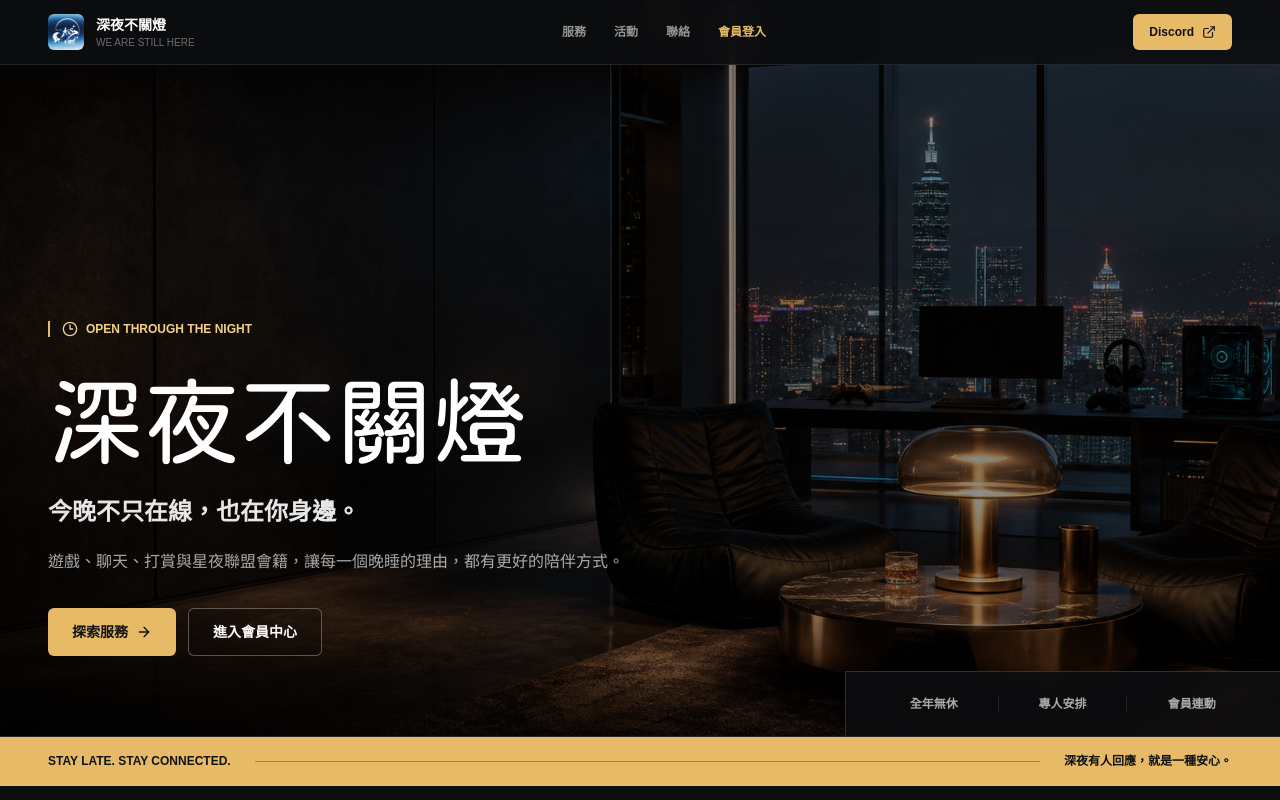
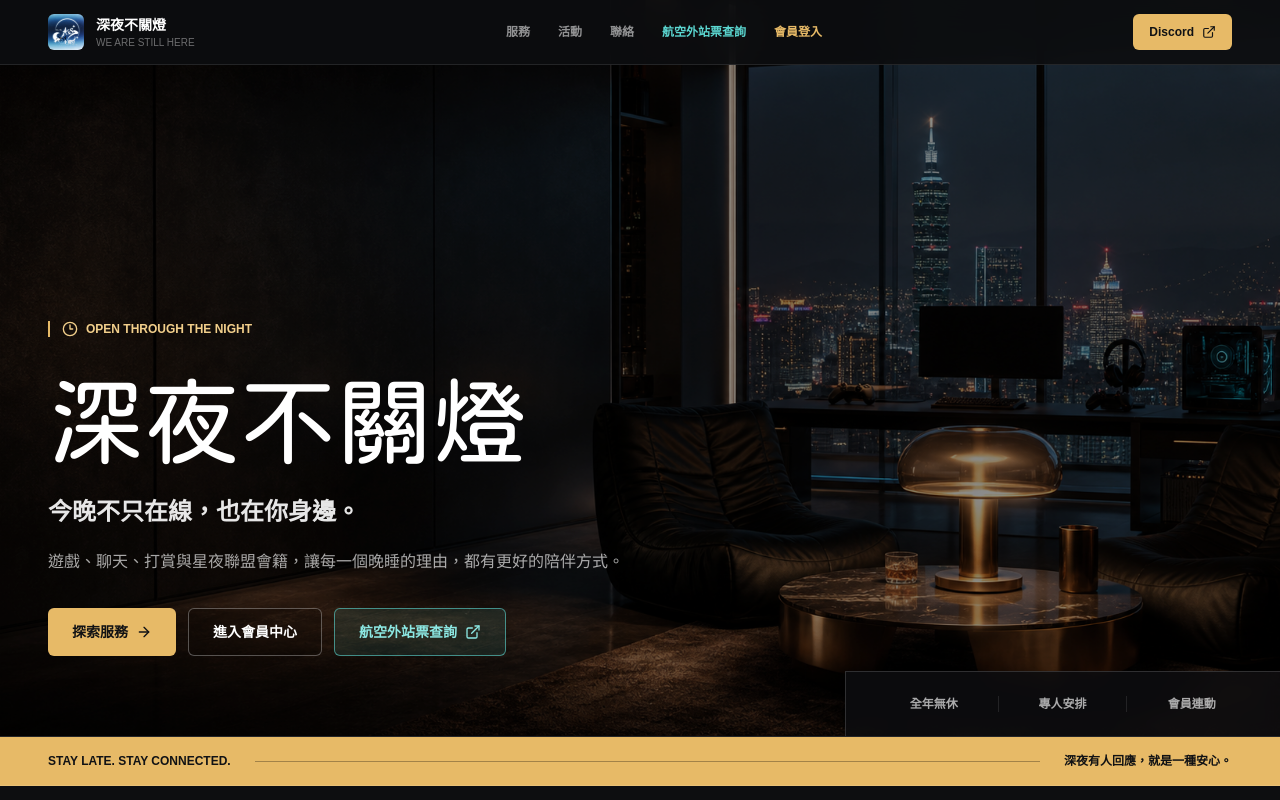
Before and after one commit to moxu09/wearestilllhere, a Next.js app: page / in a window 1280 px wide. Shown: the top 800 px of the page. Built offline with nearby package versions, Linux system fonts and the light colour scheme; no server answers.

Commit message:
feat: add flight search entry

```diff
--- a/app/page.tsx
+++ b/app/page.tsx
@@ -23,6 +23,7 @@ import HomePlayers from "./components/HomePlayers";
 const instagramUrl = "https://www.instagram.com/w.a.s.h.co";
 const threadsUrl = "https://www.threads.net/@w.a.s.h.co";
 const discordUrl = "https://discord.gg/tXNnXWMHbJ";
+const flightSearchUrl = "https://flights.wearestilllhere.com";
 
 const priceSlides = [
   {
@@ -115,6 +116,7 @@ export default function HomePage() {
             <a href="#services" className="hover:text-white">服務</a>
             <a href="#lottery" className="hover:text-white">活動</a>
             <a href="#contact" className="hover:text-white">聯絡</a>
+            <a href={flightSearchUrl} className="text-[#5bd6d0] hover:text-[#8ce8e3]">航空外站票查詢</a>
             <a href="/membership" className="text-[#e7ba67] hover:text-[#f6d792]">會員登入</a>
           </nav>
           <a href={discordUrl} target="_blank" rel="noreferrer" className="inline-flex h-9 items-center gap-2 rounded-md bg-[#e7ba67] px-4 text-xs font-bold text-[#111214] hover:bg-[#f2cf8b]">
@@ -153,6 +155,9 @@ export default function HomePage() {
               </a>
               <a href="/membership" className="inline-flex h-12 items-center gap-2 rounded-md border border-white/30 bg-black/20 px-6 text-sm font-bold hover:border-white/70 hover:bg-black/40">
                 進入會員中心
+              </a>
+              <a href={flightSearchUrl} className="inline-flex h-12 items-center gap-2 rounded-md border border-[#5bd6d0]/60 bg-[#5bd6d0]/10 px-6 text-sm font-bold text-[#8ce8e3] hover:border-[#8ce8e3] hover:bg-[#5bd6d0]/20">
+                航空外站票查詢 <ExternalLink className="h-4 w-4" />
               </a>
             </div>
           </div>
```
